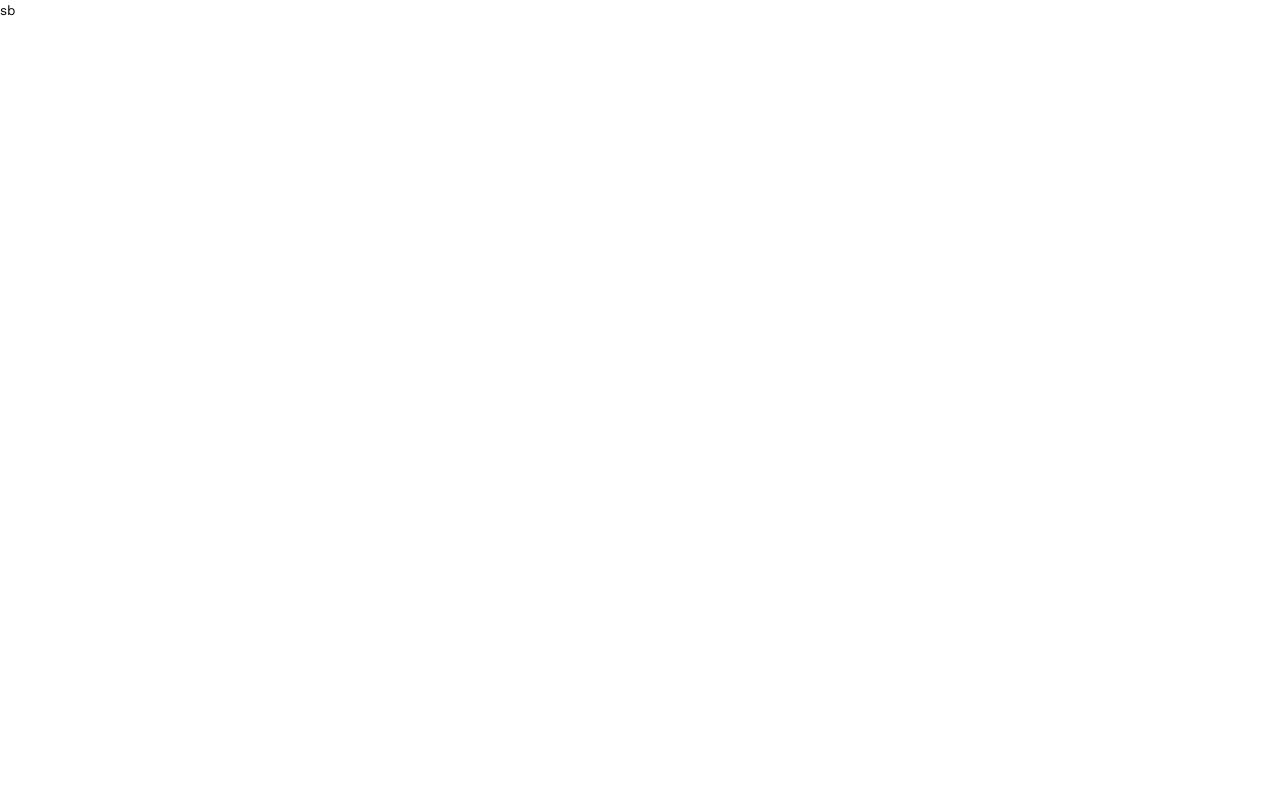
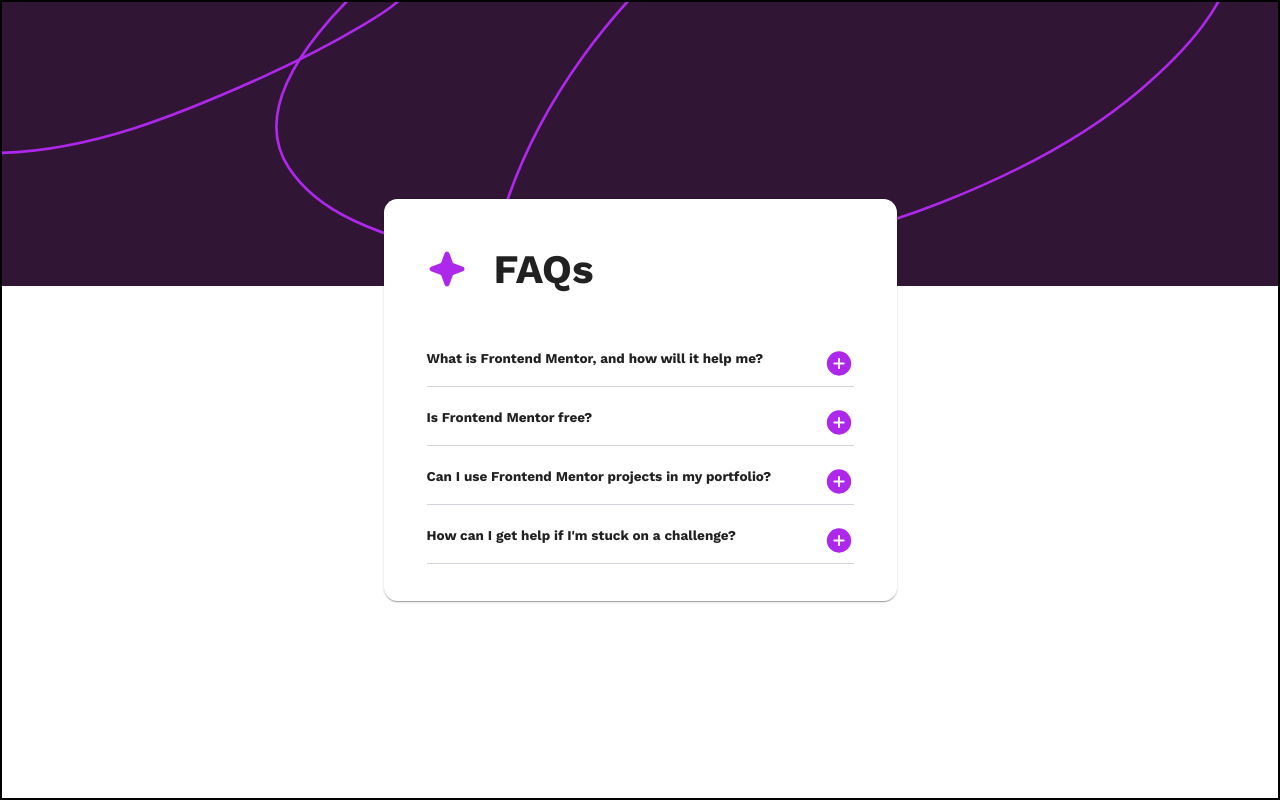
Before and after one commit to SouhailM07/fmc-faq-accordion, a React (Vite) app: page / in a window 1280 px wide. Built offline with nearby package versions, Linux system fonts and the light colour scheme.

Commit message:
project checkpoint {1}

```diff
--- a/src/App.css
+++ b/src/App.css
@@ -1,8 +1,7 @@
 html {
   font-size: 13.5px;
+}
+* {
+  transition: 0.3s;
   font-family: "Work Sans" !important;
 }
-
-* {
-  transition: 0.3s;
-}
--- a/src/App.tsx
+++ b/src/App.tsx
@@ -1,9 +1,12 @@
 import "./style/input.css";
 import "./App.css";
+// components
+import { MyContainer } from "./components";
+
 function App() {
   return (
     <>
-      <div>sb</div>
+      <MyContainer />
     </>
   );
 }
--- a/src/components/Faq/Faq.tsx
+++ b/src/components/Faq/Faq.tsx
@@ -1,4 +1,38 @@
 import "./faq.css";
-export default function Faq() {
-  return <>Faq</>;
+// hooks
+import { useState } from "react";
+// mui
+import { Collapse, Box } from "@mui/material";
+// assets
+import plus_logo from "/icon-plus.svg";
+import minus_logo from "/icon-minus.svg";
+
+export default function Faq({
+  label,
+  txt,
+  turn,
+  sFaq,
+}: {
+  label: string;
+  txt: string;
+  turn: number;
+  sFaq: number;
+}) {
+  let [toggle, setToggle] = useState<boolean>(false);
+  return (
+    <>
+      <Box className="border-b-[0.5px] border-gray-300 my-[1rem] py-[0.5rem] cursor-pointer">
+        <Box
+          onClick={() => setToggle(!toggle)}
+          className="flex justify-between"
+        >
+          <p className="font-bold hover:text-violet-600">{label}</p>
+          <img src={turn == sFaq ? minus_logo : plus_logo} alt="logo" />
+        </Box>
+        <Collapse in={turn == sFaq}>
+          <p className="py-[1rem] text-grayishPurple">{txt}</p>
+        </Collapse>
+      </Box>
+    </>
+  );
 }
--- a/src/components/MyContainer/MyContainer.tsx
+++ b/src/components/MyContainer/MyContainer.tsx
@@ -1,4 +1,75 @@
 import "./mycontainer.css";
+// hooks
+import { useState } from "react";
+// components
+import { Faq } from "../../components";
+// mui
+import { Container, Card, CardHeader, CardContent } from "@mui/material";
+
+// assets
+import star_logo from "/icon-star.svg";
+
 export default function MyContainer() {
-  return <>MyContainer</>;
+  interface arrOfFaqs_type {
+    label: string;
+    txt: string;
+  }
+  let [selectedFaq, setSelectedFaq] = useState<number>();
+  let arrOfFaqs: arrOfFaqs_type[] = [
+    {
+      label: "What is Frontend Mentor, and how will it help me?",
+      txt: "Frontend Mentor offers realistic coding challenges to help developers improve their frontend coding skills with projects in HTML, CSS, and JavaScript. It's suitable for all levels and ideal for portfolio building.",
+    },
+    {
+      label: "  Is Frontend Mentor free?",
+      txt: "Yes, Frontend Mentor offers both free and premium coding challenges, with the free option providing access to a range of projects suitable for all skill levels.",
+    },
+    {
+      label: "Can I use Frontend Mentor projects in my portfolio?",
+      txt: "Yes, you can use projects completed on Frontend Mentor in your portfolio. It's an excellentway to showcase your skills to potential employers!",
+    },
+    {
+      label: "How can I get help if I'm stuck on a challenge?",
+      txt: "The best place to get help is inside Frontend Mentor's Discord community. There's a help channel where you can ask questions and seek support from other community members.",
+    },
+  ];
+  return (
+    <>
+      <Container
+        className="bg-[length:100%] bg-no-repeat bg-top bg-[url('/background-pattern-mobile.svg')] tablet:bg-[url('/background-pattern-desktop.svg')] border-2 border-black h-screen !flex items-center justify-center"
+        maxWidth="xl"
+      >
+        <Card className="w-[92%] sm:w-[38rem] px-[2rem] !rounded-2xl pt-[2rem]">
+          <CardHeader
+            title={
+              <div className="flex space-x-[1rem] sm:space-x-[2rem]">
+                <img src={star_logo} alt="logo" />
+                <p className="!font-bold sm:text-[3rem] text-[2rem]">FAQs</p>
+              </div>
+            }
+          />
+          <CardContent component="ul">
+            {arrOfFaqs.map((e, i) => {
+              return (
+                <li
+                  key={i}
+                  onClick={() => {
+                    if (selectedFaq == i) setSelectedFaq(-1);
+                    else setSelectedFaq(i);
+                  }}
+                >
+                  <Faq
+                    label={e.label}
+                    txt={e.txt}
+                    turn={i}
+                    sFaq={selectedFaq}
+                  />
+                </li>
+              );
+            })}
+          </CardContent>
+        </Card>
+      </Container>
+    </>
+  );
 }
--- a/tailwind.config.js
+++ b/tailwind.config.js
@@ -8,6 +8,10 @@
         darkPurple: "#1a0d1e",
       },
     },
+    screens: {
+      sm: "500px",
+      tablet: "768px",
+    },
   },
   plugins: [],
 };
```
